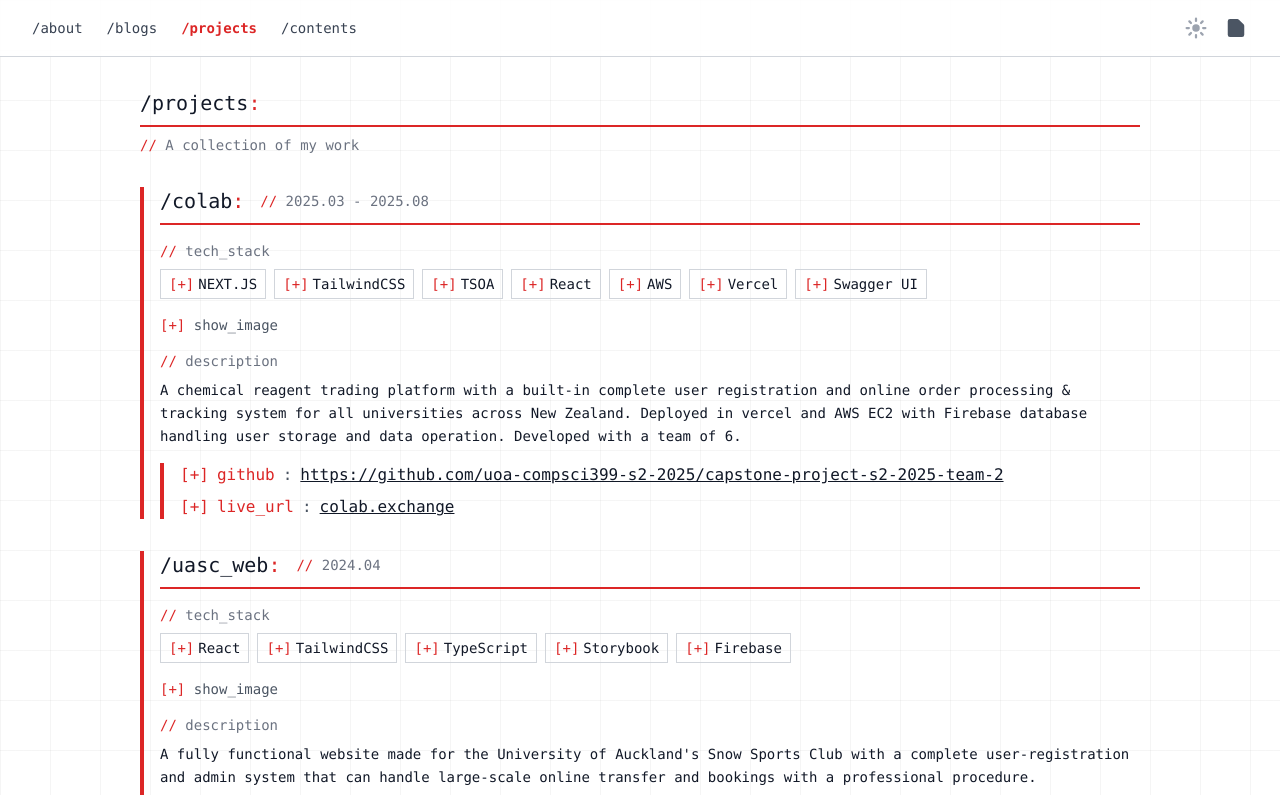
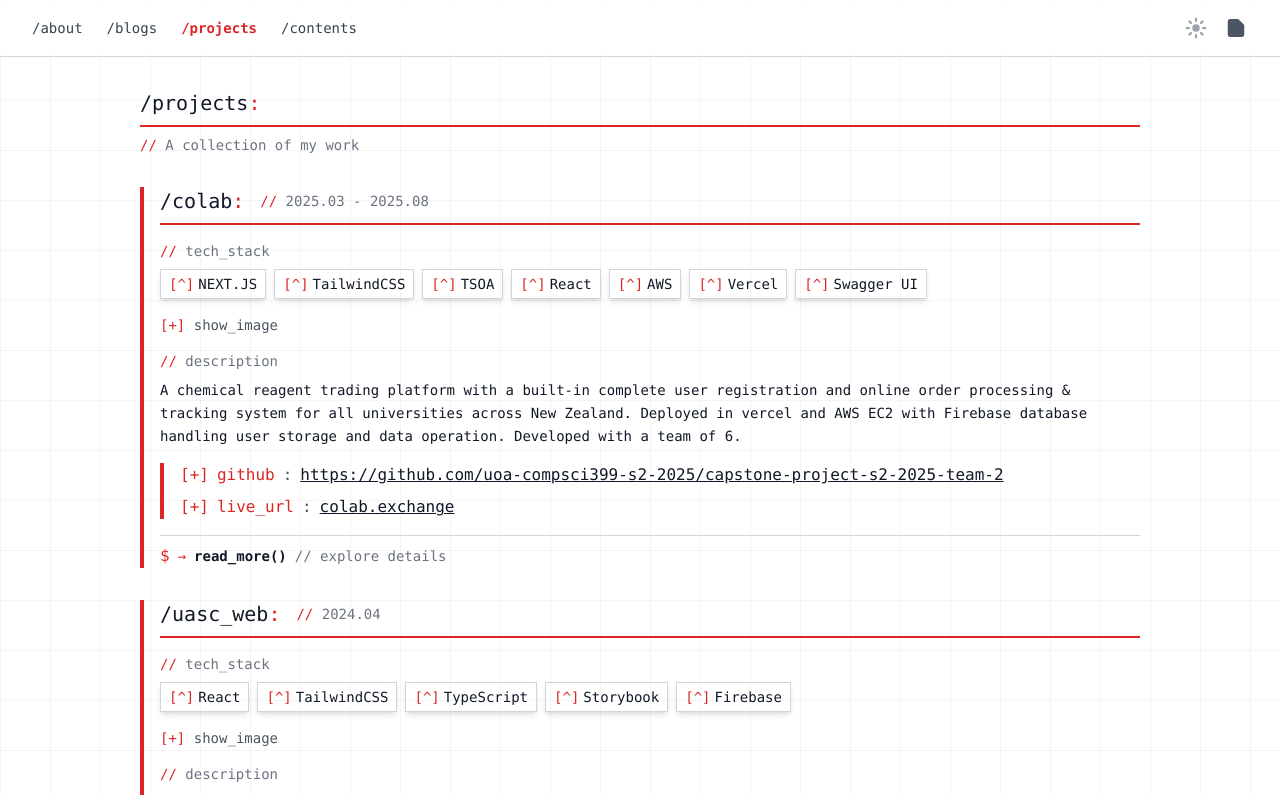
Before and after one commit to zlrkw11/zl-v2, a Next.js app: page /projects in a window 1280 px wide. Shown: the top 795 px of the page. Built offline with nearby package versions, Linux system fonts and the light colour scheme.

Commit message:
feat: know more button

```diff
--- a/app/projects/page.tsx
+++ b/app/projects/page.tsx
@@ -47,9 +47,9 @@ const Project = ({
           {tech.map((t, i) => (
             <li
               key={i}
-              className="flex items-center gap-1 text-sm border border-gray-300 dark:border-gray-600 px-2 py-1"
+              className="flex items-center gap-1 text-sm border shadow-md border-gray-300 dark:border-gray-600 px-2 py-1"
             >
-              <span className="text-red-600">[+]</span>
+              <span className="text-red-600">[^]</span>
               <span className="text-gray-900 dark:text-gray-200">{t}</span>
             </li>
           ))}
@@ -116,6 +116,22 @@ const Project = ({
             </Link>
           </div>
         )}
+      </div>
+
+      <div className="flex items-center gap-2 pt-2 border-t border-gray-300 dark:border-gray-700">
+        <span className="text-red-600">$</span>
+        <Link
+          href={`/projects/${name.toLowerCase().replace(/\s+/g, "_")}`}
+          className="group flex items-center gap-2 text-sm text-gray-900 dark:text-gray-200 hover:text-red-600 dark:hover:text-red-500 transition-all duration-200"
+        >
+          <span className="text-red-600 group-hover:translate-x-1 transition-transform duration-200 inline-block">
+            →
+          </span>
+          <span className="font-semibold">read_more()</span>
+          <span className="text-gray-500 dark:text-gray-400 group-hover:text-red-600 dark:group-hover:text-red-500 transition-colors">
+            // explore details
+          </span>
+        </Link>
       </div>
     </div>
   );
```
